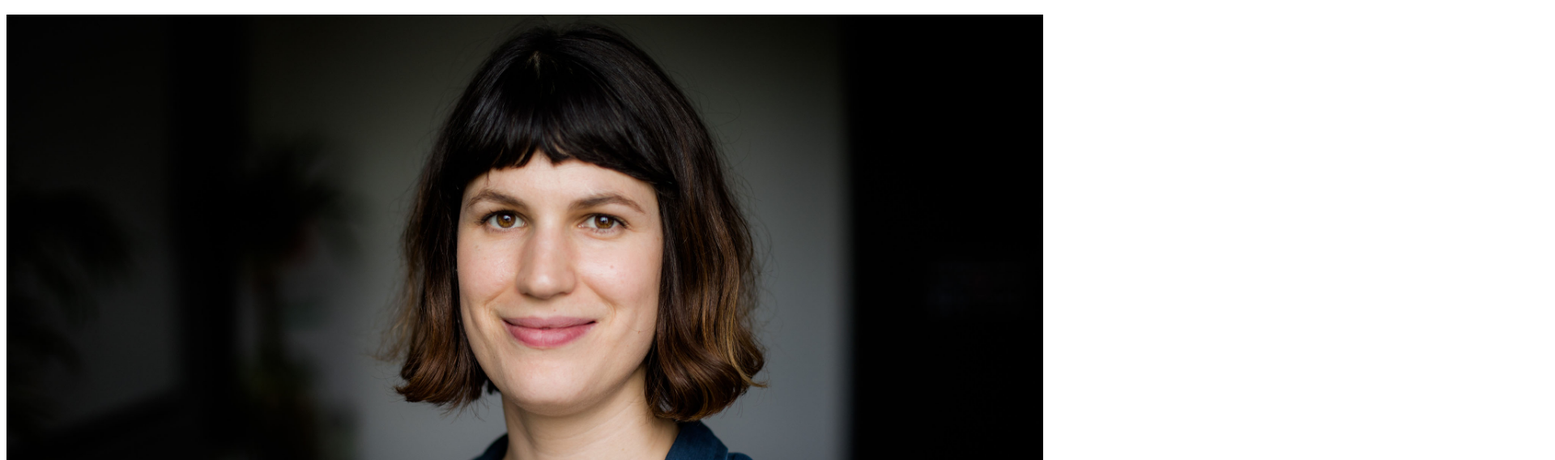
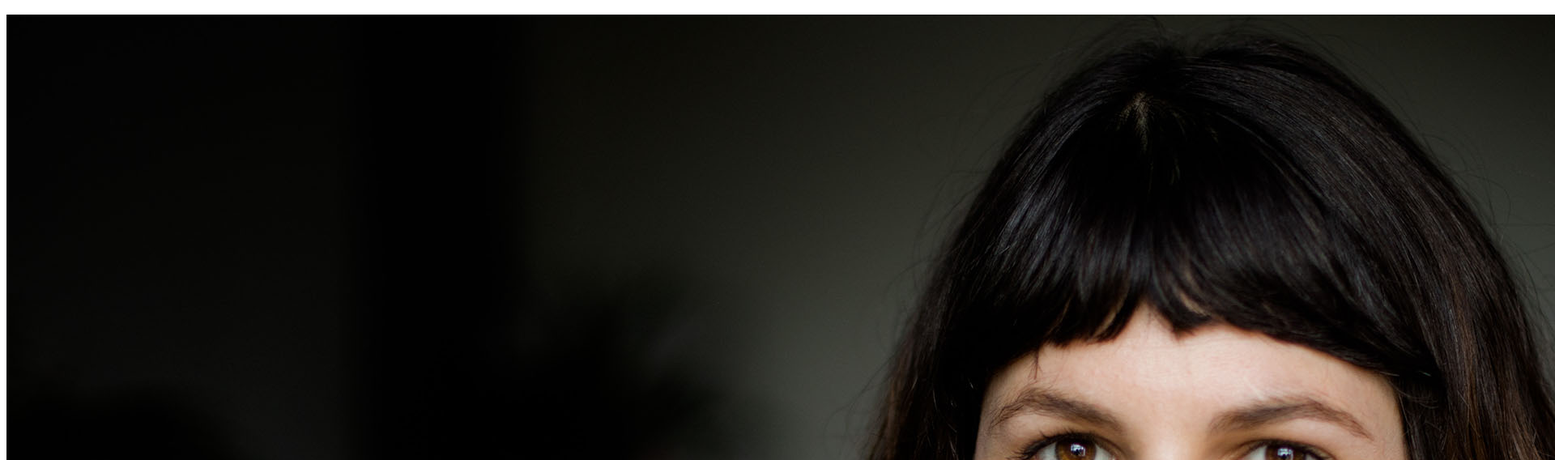
Before and after one commit to samira-liebendoerfer/samira-liebendoerfer.github.io, a plain HTML site: page index.html in a window 1280 px wide. Shown: the part 48-616 px from the top of the page at 81% size, 1920 px wide, since content can reach past the window. Drawn offline with Linux system fonts and the light colour scheme.

Commit message:
Add files via upload

```diff
--- a/index.html
+++ b/index.html
@@ -1,6 +1,6 @@
 <html>
   <style>
-    img {
+    body.img {
       width: 100vw;
     }
   </style>
```
